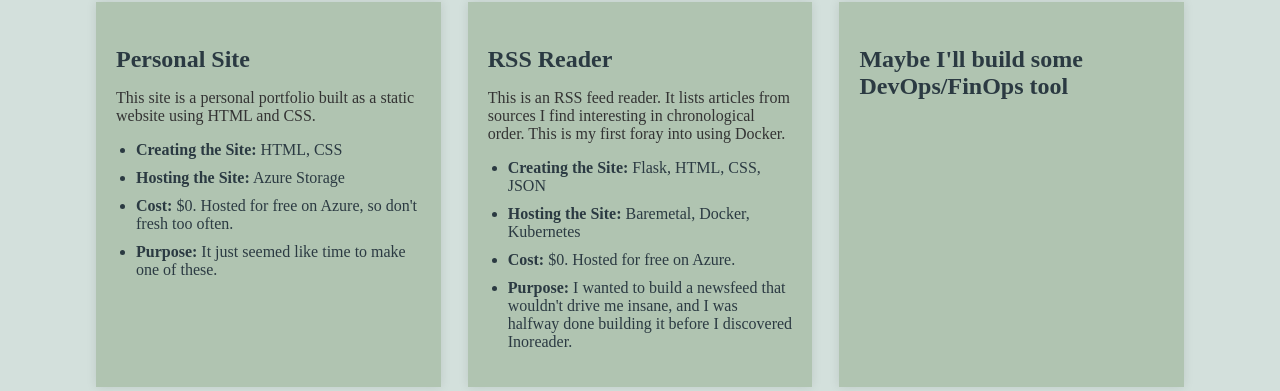
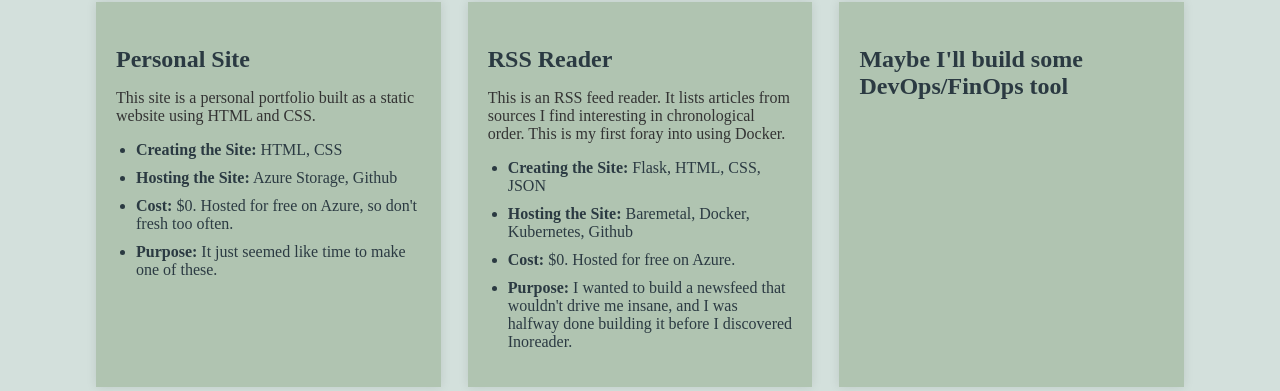
Before and after one commit to johnmehler/Website, a Flask app: page /projects in a window 1280 px wide. Shown: the part 78-469 px from the top of the page. Run offline with Flask 3, Linux system fonts and the light colour scheme.

Commit message:
Added github to tech list

```diff
--- a/templates/projects/left.html
+++ b/templates/projects/left.html
@@ -5,7 +5,7 @@
     <p>This site is a personal portfolio built as a static website using HTML and CSS.</p>
     <ul>
         <li><strong>Creating the Site:</strong> HTML, CSS</li>
-        <li><strong>Hosting the Site:</strong> Azure Storage</li>
+        <li><strong>Hosting the Site:</strong> Azure Storage, Github</li>
         <li><strong>Cost:</strong> $0. Hosted for free on Azure, so don't fresh too often.</li>
         <li><strong>Purpose:</strong> It just seemed like time to make one of these.</li>
     </ul>
--- a/templates/projects/middle.html
+++ b/templates/projects/middle.html
@@ -6,7 +6,7 @@
     <p>This is an RSS feed reader. It lists articles from sources I find interesting in chronological order. This is my first foray into using Docker.</p>
     <ul>
         <li><strong>Creating the Site:</strong> Flask, HTML, CSS, JSON</li>
-        <li><strong>Hosting the Site:</strong> Baremetal, Docker, Kubernetes</li>
+        <li><strong>Hosting the Site:</strong> Baremetal, Docker, Kubernetes, Github</li>
         <li><strong>Cost:</strong> $0. Hosted for free on Azure.</li>
         <li><strong>Purpose:</strong> I wanted to build a newsfeed that wouldn't drive me insane, and I was halfway done building it before I discovered Inoreader.</li>
     </ul>
```
